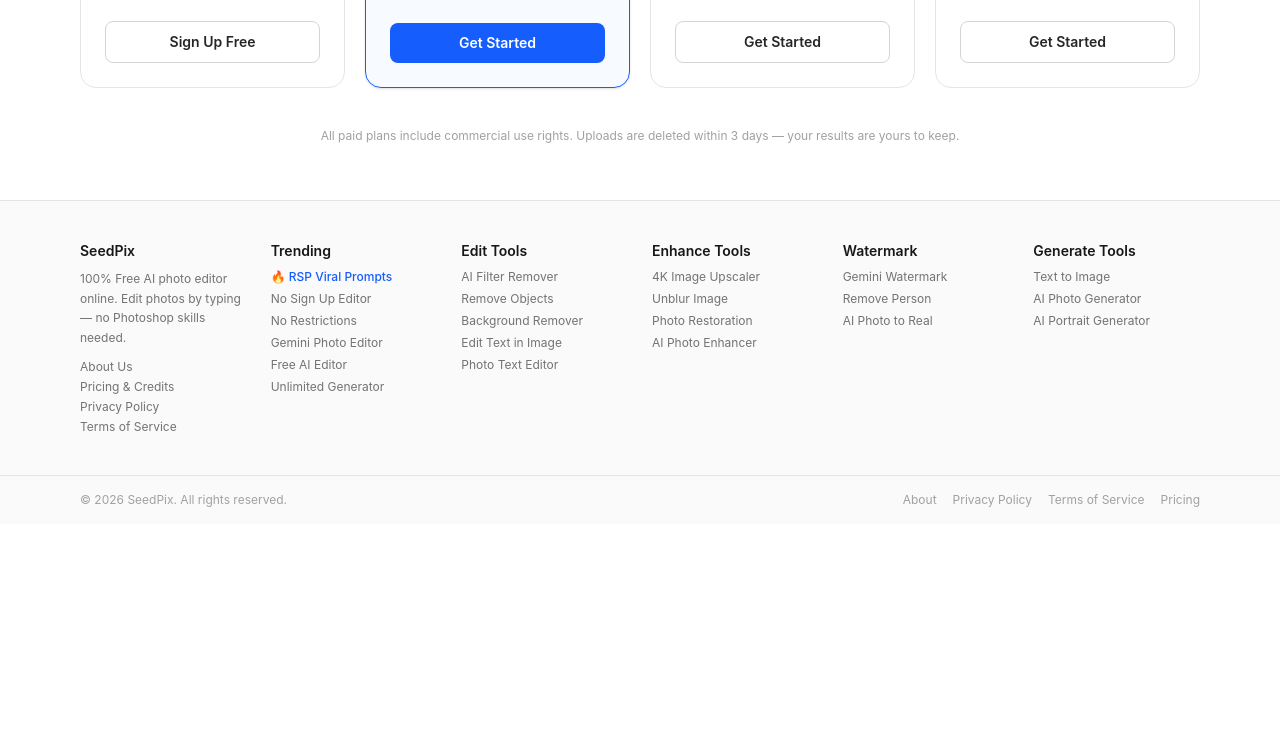
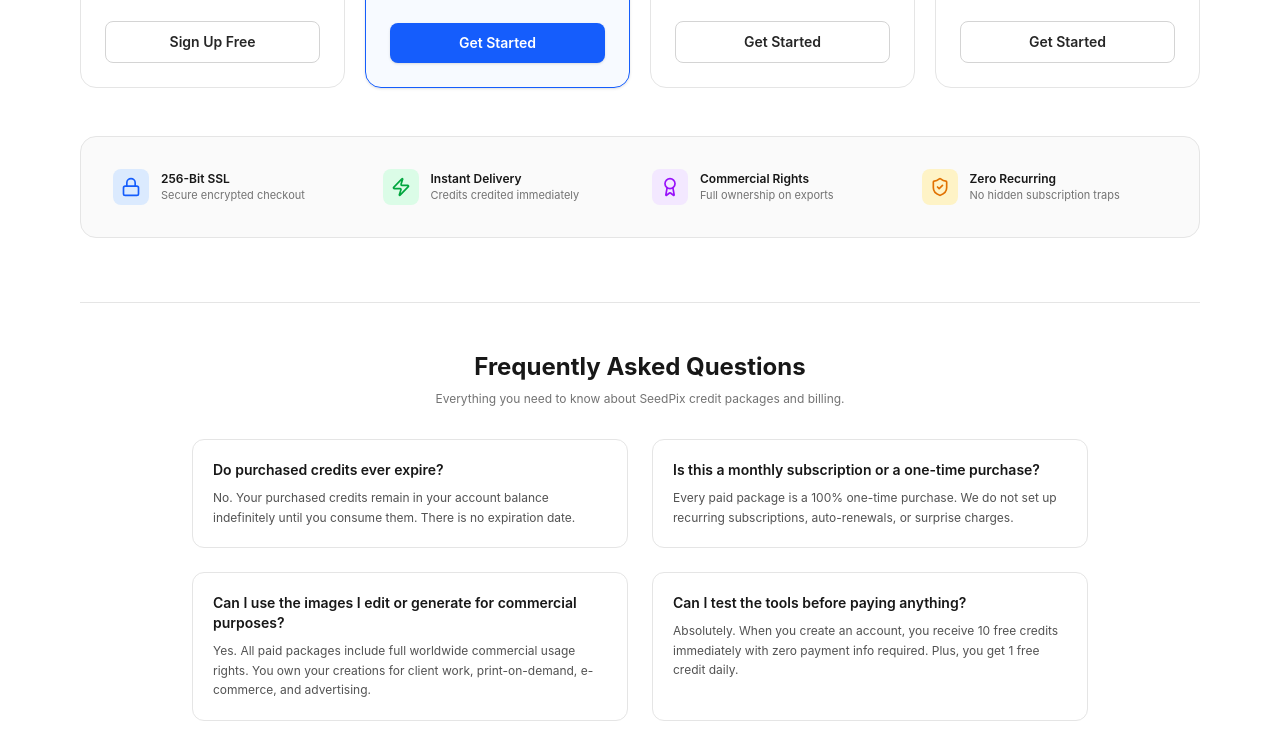
Before and after one commit to SteveAiPro/seedpix, a Next.js app: page /pricing in a window 1280 px wide. Shown: the part 580-1325 px from the top of the page. Before the commit the page ends 1104 px from the top, so only its background shows below. Built offline with nearby package versions, Linux system fonts and the light colour scheme; no server answers.

Commit message:
feat(seo): add /erase-and-replace-ai landing, upgrade pricing conversion with active signup links & FAQ schema, optimize low-CTR titles

```diff
--- a/app/layout.tsx
+++ b/app/layout.tsx
@@ -143,6 +143,7 @@
             <div>
               <p className="mb-2 text-sm font-semibold text-neutral-900">Edit Tools</p>
               <ul className="space-y-1.5 text-xs text-neutral-500">
+                <li><Link href="/erase-and-replace-ai" className="font-medium text-blue-600 hover:text-blue-700">⚡ Erase & Replace AI</Link></li>
                 <li><Link href="/filter-remover" className="hover:text-neutral-900">AI Filter Remover</Link></li>
                 <li><Link href="/remove-object-from-photo" className="hover:text-neutral-900">Remove Objects</Link></li>
                 <li><Link href="/background-remover" className="hover:text-neutral-900">Background Remover</Link></li>
--- a/app/pricing/page.tsx
+++ b/app/pricing/page.tsx
@@ -1,10 +1,11 @@
 import type { Metadata } from "next";
-import { Check } from "lucide-react";
+import Link from "next/link";
+import { Check, ShieldCheck, Zap, Award, Lock } from "lucide-react";
 
 export const metadata: Metadata = {
-  title: "Pricing - Simple, Transparent Credit Packages",
+  title: "Pricing - Simple, Transparent Credit Packages | SeedPix",
   description:
-    "Simple, transparent pricing. Choose the package that fits your needs. 10 free credits to start - enough for your first edit, no subscription, no credit card needed.",
+    "Simple, transparent pricing. 10 free credits on sign up. One-time credit packages with no recurring subscription traps. 100% commercial use rights.",
   alternates: { canonical: "/pricing" },
 };
 
@@ -23,6 +24,7 @@
     ],
     highlighted: false,
     cta: "Sign Up Free",
+    href: "/sign-up",
   },
   {
     name: "Basic",
@@ -39,6 +41,7 @@
     ],
     highlighted: true,
     cta: "Get Started",
+    href: "/sign-up?plan=basic",
   },
   {
     name: "Pro",
@@ -55,6 +58,7 @@
     ],
     highlighted: false,
     cta: "Get Started",
+    href: "/sign-up?plan=pro",
   },
   {
     name: "Premium",
@@ -71,22 +75,66 @@
     ],
     highlighted: false,
     cta: "Get Started",
+    href: "/sign-up?plan=premium",
+  },
+];
+
+const PRICING_FAQS = [
+  {
+    q: "Do purchased credits ever expire?",
+    a: "No. Your purchased credits remain in your account balance indefinitely until you consume them. There is no expiration date.",
+  },
+  {
+    q: "Is this a monthly subscription or a one-time purchase?",
+    a: "Every paid package is a 100% one-time purchase. We do not set up recurring subscriptions, auto-renewals, or surprise charges.",
+  },
+  {
+    q: "Can I use the images I edit or generate for commercial purposes?",
+    a: "Yes. All paid packages include full worldwide commercial usage rights. You own your creations for client work, print-on-demand, e-commerce, and advertising.",
+  },
+  {
+    q: "Can I test the tools before paying anything?",
+    a: "Absolutely. When you create an account, you receive 10 free credits immediately with zero payment info required. Plus, you get 1 free credit daily.",
+  },
+  {
+    q: "What payment methods are supported?",
+    a: "We accept all major international credit and debit cards (Visa, Mastercard, American Express) processed through secure 256-bit encrypted checkout.",
   },
 ];
 
 export default function PricingPage() {
+  const faqJsonLd = {
+    "@context": "https://schema.org",
+    "@type": "FAQPage",
+    mainEntity: PRICING_FAQS.map((faq) => ({
+      "@type": "Question",
+      name: faq.q,
+      acceptedAnswer: {
+        "@type": "Answer",
+        text: faq.a,
+      },
+    })),
+  };
+
   return (
     <div className="mx-auto max-w-6xl px-4 py-14">
+      {/* Schema JSON-LD for Rich Results */}
+      <script
+        type="application/ld+json"
+        dangerouslySetInnerHTML={{ __html: JSON.stringify(faqJsonLd) }}
+      />
+
       <div className="mb-10 text-center">
         <h1 className="text-3xl font-bold text-neutral-900 md:text-4xl">
           Simple, Transparent Pricing
         </h1>
         <p className="mx-auto mt-3 max-w-xl text-sm text-neutral-600 md:text-base">
           Choose the package that fits your creative needs. One-time credit
-          purchases — no subscription, no recurring fees.
+          purchases — no subscription traps, no recurring fees.
         </p>
       </div>
 
+      {/* Pricing Cards */}
       <div className="grid gap-5 md:grid-cols-2 lg:grid-cols-4">
         {PLANS.map((plan) => (
           <div
@@ -116,23 +164,79 @@
                 </li>
               ))}
             </ul>
-            <button
-              className={`mt-6 rounded-lg px-4 py-2.5 text-sm font-semibold transition ${
+            <Link
+              href={plan.href}
+              className={`mt-6 inline-block w-full rounded-lg px-4 py-2.5 text-center text-sm font-semibold transition ${
                 plan.highlighted
-                  ? "bg-blue-600 text-white hover:bg-blue-700"
-                  : "border border-neutral-300 text-neutral-800 hover:border-blue-400 hover:text-blue-700"
+                  ? "bg-blue-600 text-white hover:bg-blue-700 shadow-sm"
+                  : "border border-neutral-300 bg-white text-neutral-800 hover:border-blue-400 hover:text-blue-700"
               }`}
             >
               {plan.cta}
-            </button>
+            </Link>
           </div>
         ))}
       </div>
 
-      <p className="mt-10 text-center text-xs text-neutral-400">
-        All paid plans include commercial use rights. Uploads are deleted within
-        3 days — your results are yours to keep.
-      </p>
+      {/* Trust & Guarantee Banner */}
+      <div className="mt-12 rounded-2xl border border-neutral-200 bg-neutral-50 p-6 sm:p-8">
+        <div className="grid gap-6 sm:grid-cols-2 lg:grid-cols-4">
+          <div className="flex items-center gap-3">
+            <div className="rounded-lg bg-blue-100 p-2 text-blue-600">
+              <Lock className="h-5 w-5" />
+            </div>
+            <div>
+              <p className="text-xs font-semibold text-neutral-900">256-Bit SSL</p>
+              <p className="text-[11px] text-neutral-500">Secure encrypted checkout</p>
+            </div>
+          </div>
+          <div className="flex items-center gap-3">
+            <div className="rounded-lg bg-green-100 p-2 text-green-600">
+              <Zap className="h-5 w-5" />
+            </div>
+            <div>
+              <p className="text-xs font-semibold text-neutral-900">Instant Delivery</p>
+              <p className="text-[11px] text-neutral-500">Credits credited immediately</p>
+            </div>
+          </div>
+          <div className="flex items-center gap-3">
+            <div className="rounded-lg bg-purple-100 p-2 text-purple-600">
+              <Award className="h-5 w-5" />
+            </div>
+            <div>
+              <p className="text-xs font-semibold text-neutral-900">Commercial Rights</p>
+              <p className="text-[11px] text-neutral-500">Full ownership on exports</p>
+            </div>
+          </div>
+          <div className="flex items-center gap-3">
+            <div className="rounded-lg bg-amber-100 p-2 text-amber-600">
+              <ShieldCheck className="h-5 w-5" />
+            </div>
+            <div>
+              <p className="text-xs font-semibold text-neutral-900">Zero Recurring</p>
+              <p className="text-[11px] text-neutral-500">No hidden subscription traps</p>
+            </div>
+          </div>
+        </div>
+      </div>
+
+      {/* Pricing FAQ Section */}
+      <div className="mt-16 border-t border-neutral-200 pt-12">
+        <div className="mb-8 text-center">
+          <h2 className="text-2xl font-bold text-neutral-900">Frequently Asked Questions</h2>
+          <p className="mt-2 text-xs text-neutral-500">
+            Everything you need to know about SeedPix credit packages and billing.
+          </p>
+        </div>
+        <div className="mx-auto grid max-w-4xl gap-6 sm:grid-cols-2">
+          {PRICING_FAQS.map((faq, idx) => (
+            <div key={idx} className="rounded-xl border border-neutral-200 bg-white p-5">
+              <h3 className="text-sm font-semibold text-neutral-900">{faq.q}</h3>
+              <p className="mt-2 text-xs leading-relaxed text-neutral-600">{faq.a}</p>
+            </div>
+          ))}
+        </div>
+      </div>
     </div>
   );
 }
--- a/lib/tools.ts
+++ b/lib/tools.ts
@@ -366,6 +366,65 @@
         afterImage: "/demos/after-remove-objects-generic.webp",
       },
     ],
+  },
+  {
+    slug: "erase-and-replace-ai",
+    title: "Erase and Replace AI Free Online (No Sign Up) | SeedPix",
+    description:
+      "Erase and replace anything in photos with AI online for free. Inpaint, swap objects, and regenerate backgrounds by typing. No sign up required.",
+    shortDescription: "Erase any element and replace it with AI",
+    category: "edit",
+    credits: 10,
+    systemPrompt:
+      "You are an advanced AI erase and replace inpainting engine. Erase the specified object, region, or background in the photo and replace it with whatever new object, texture, or element the user describes. Ensure seamless blending, lighting, shadows, and perspective matching so the replacement looks 100% photorealistic.",
+    examplePrompt: "Erase the coffee cup and replace it with a vintage camera",
+    keywords: [
+      "erase and replace ai",
+      "ai erase and replace",
+      "erase and replace",
+      "erase and replace online free",
+      "replace object in photo ai",
+      "ai inpainting online free",
+      "swap object in photo ai",
+      "erase object and replace with ai",
+      "free ai erase and replace",
+    ],
+    faqs: [
+      {
+        question: "How does Erase and Replace AI work?",
+        answer:
+          "Upload your photo, describe what you want to erase and what you want to replace it with (or use the brush to highlight the area), and our AI inpainting models seamlessly regenerate the new object with matching lighting and perspective.",
+      },
+      {
+        question: "Is Erase and Replace AI completely free without sign up?",
+        answer:
+          "Yes! You can try our AI photo editor directly in your browser with no mandatory sign up and zero watermarks on your downloaded results.",
+      },
+      {
+        question: "Can I replace people, backgrounds, or specific clothing?",
+        answer:
+          "Yes. You can swap backgrounds, change outfits, replace furniture, erase clutter, and insert custom objects naturally.",
+      },
+      {
+        question: "What image formats and file sizes are supported?",
+        answer:
+          "SeedPix supports PNG, JPG, JPEG, and WebP images up to 20MB with high-definition resolution preservation.",
+      },
+      {
+        question: "Can I use the edited photos for commercial projects?",
+        answer:
+          "Yes. All exported images come with full commercial rights for your e-commerce listings, client work, marketing, and social media.",
+      },
+    ],
+    demos: [
+      {
+        title: "Erase object and replace seamlessly",
+        description: "Swap unwanted elements with creative new objects naturally.",
+        beforeImage: "/demos/before-remove-objects-generic.webp",
+        afterImage: "/demos/after-remove-objects-generic.webp",
+      },
+    ],
+    updatedAt: "2026-09-21",
   },
   {
     slug: "gemini-watermark-remover",
@@ -801,9 +860,9 @@
   },
   {
     slug: "photo-text-editor",
-    title: "Photo Text Editor - Edit Text on Photos Free",
+    title: "Free Photo Text Editor Online (No Sign Up & Keep Font) | SeedPix",
     description:
-      "Edit text on photos online free with AI. Add, change, or remove text in any image while keeping the original font and style. No Photoshop, no downloads.",
+      "Edit text on photos online free with AI. Add, change, or erase text in any image while keeping original font and style. No sign up, no Photoshop.",
     shortDescription: "Edit text on photos keeping the font",
     category: "edit",
     credits: 10,
@@ -982,9 +1041,9 @@
   },
   {
     slug: "ai-portrait-generator",
-    title: "AI Portrait Generator - Create Stunning Portraits",
+    title: "Free AI Portrait Generator Online (No Sign Up & HD) | SeedPix",
     description:
-      "Generate stunning AI portraits online - professional headshots, artistic portraits, and avatars from a text description. Free, no Photoshop needed.",
+      "Generate professional AI portraits, headshots & avatars from text online for free. Studio lighting, realistic skin with no sign up or watermarks.",
     shortDescription: "Generate portraits & headshots with AI",
     category: "generate",
     credits: 10,
```
